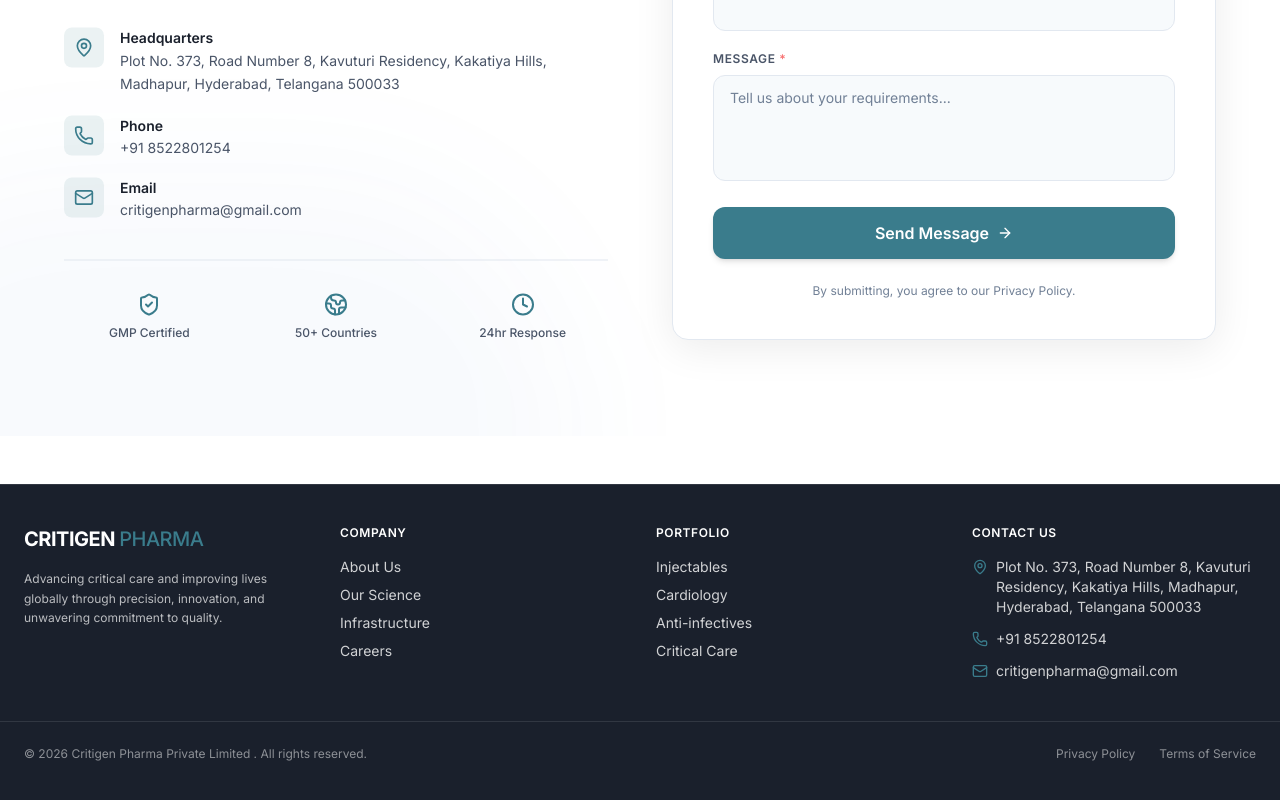
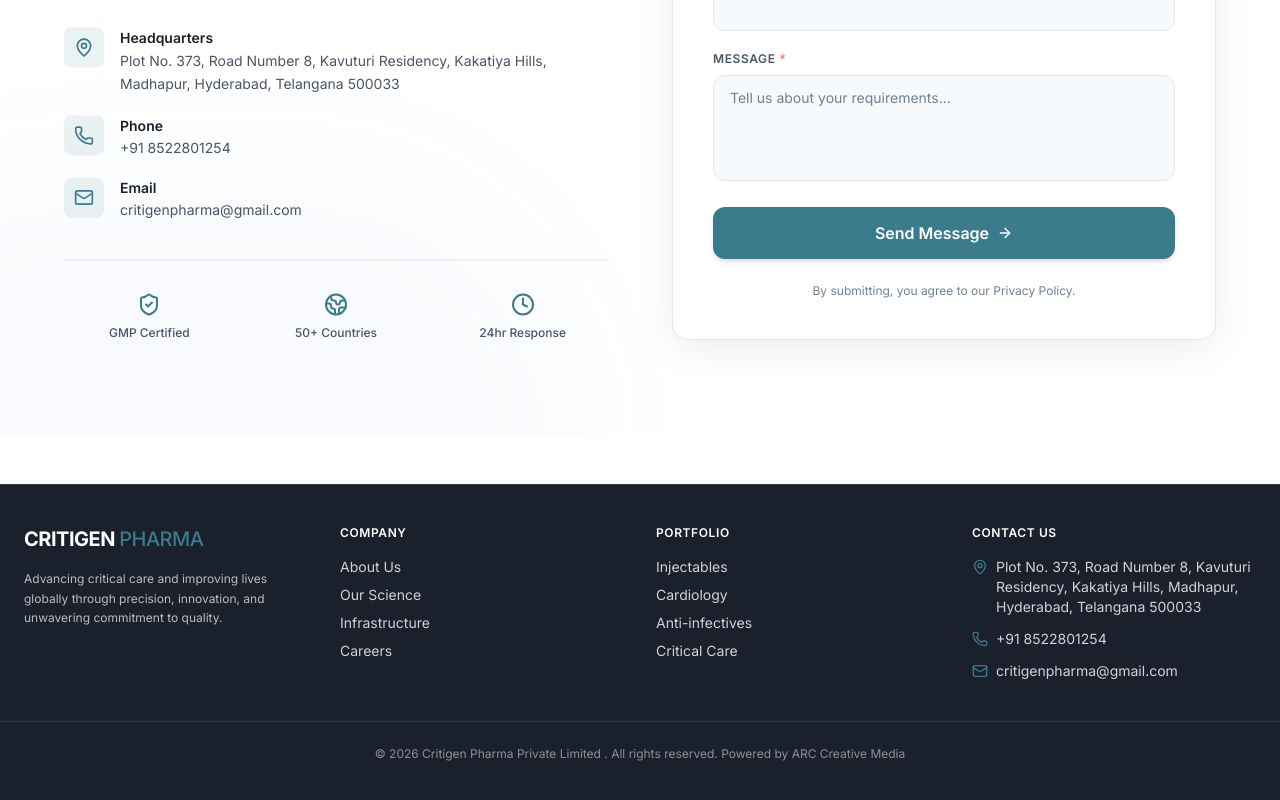
Before and after one commit to Shashank-koti/CRITIGEN, a React (Vite) app: page /contact in a window 1280 px wide. Shown: the part 788-1588 px from the top of the page. Built offline with nearby package versions, Linux system fonts and the light colour scheme.

Commit message:
added arc creative media at footer

```diff
--- a/src/components/Footer.jsx
+++ b/src/components/Footer.jsx
@@ -58,14 +58,12 @@
         </div>
       </div>
 
-      <div className="max-w-[1400px] mx-auto px-6 mt-8 md:mt-10 pt-6 border-t border-background/10 flex flex-col md:flex-row justify-between items-center text-xs text-background/50">
-        <p className="text-center md:text-left mb-4 md:mb-0">&copy; {new Date().getFullYear()} Critigen Pharma Private Limited . All rights reserved.</p>
-        <div className="flex space-x-6">
-          <Link to="/privacy" className="hover:text-primary transition-colors">Privacy Policy</Link>
-          <Link to="/terms" className="hover:text-primary transition-colors">Terms of Service</Link>
-        </div>
+      <div className="max-w-[1400px] mx-auto px-6 mt-8 md:mt-10 pt-6 border-t border-background/10 flex flex-col md:flex-row justify-center items-center text-xs text-background/50">
+        <p className="text-center md:text-left mb-4 md:mb-0">&copy; {new Date().getFullYear()} Critigen Pharma Private Limited . All rights reserved.
+          <a href="https://www.arccreativemedia.com/" style={{ textDecoration: "none" }} target='_blank' onMouseEnter={(e) => e.target.style.color = "#61a0b2ff"} onMouseLeave={(e) => e.target.style.color = "#94a3b8ff"}> Powered by ARC Creative Media</a>
+        </p>
       </div>
-    </footer>
+    </footer >
   );
 };
 
```
